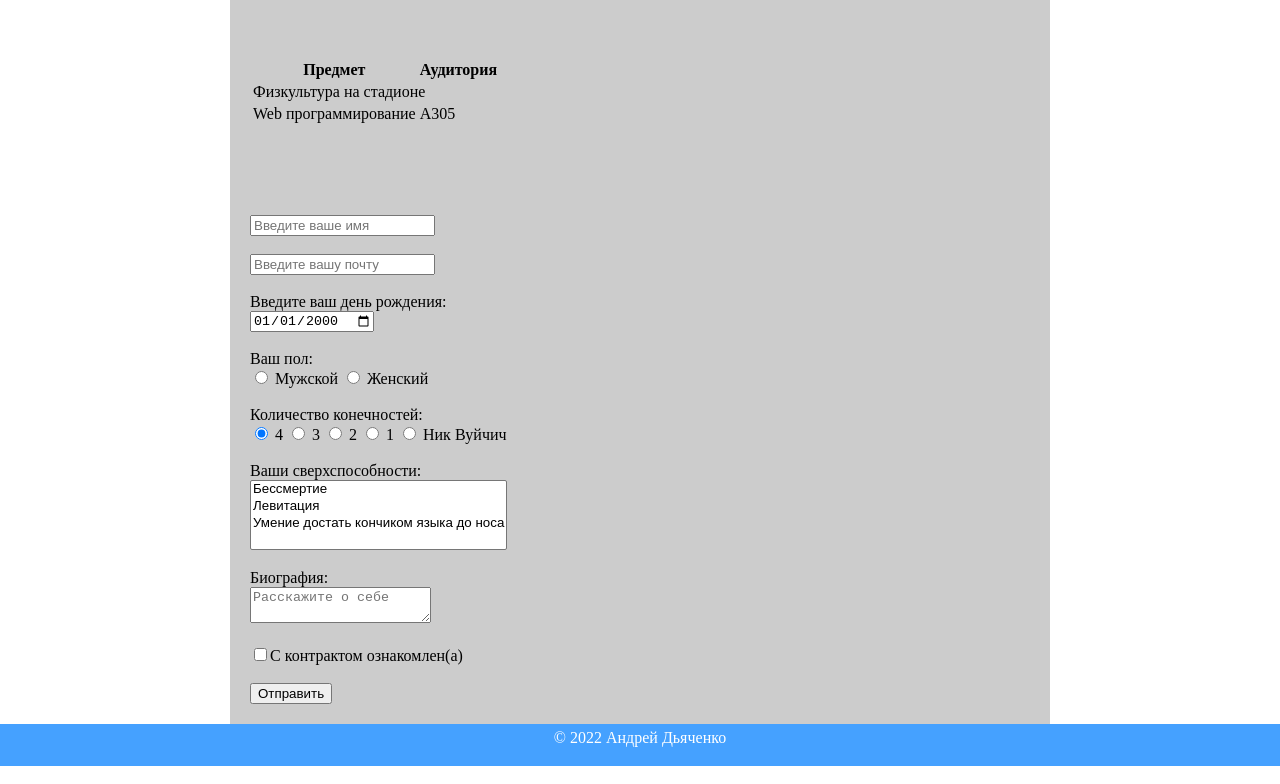
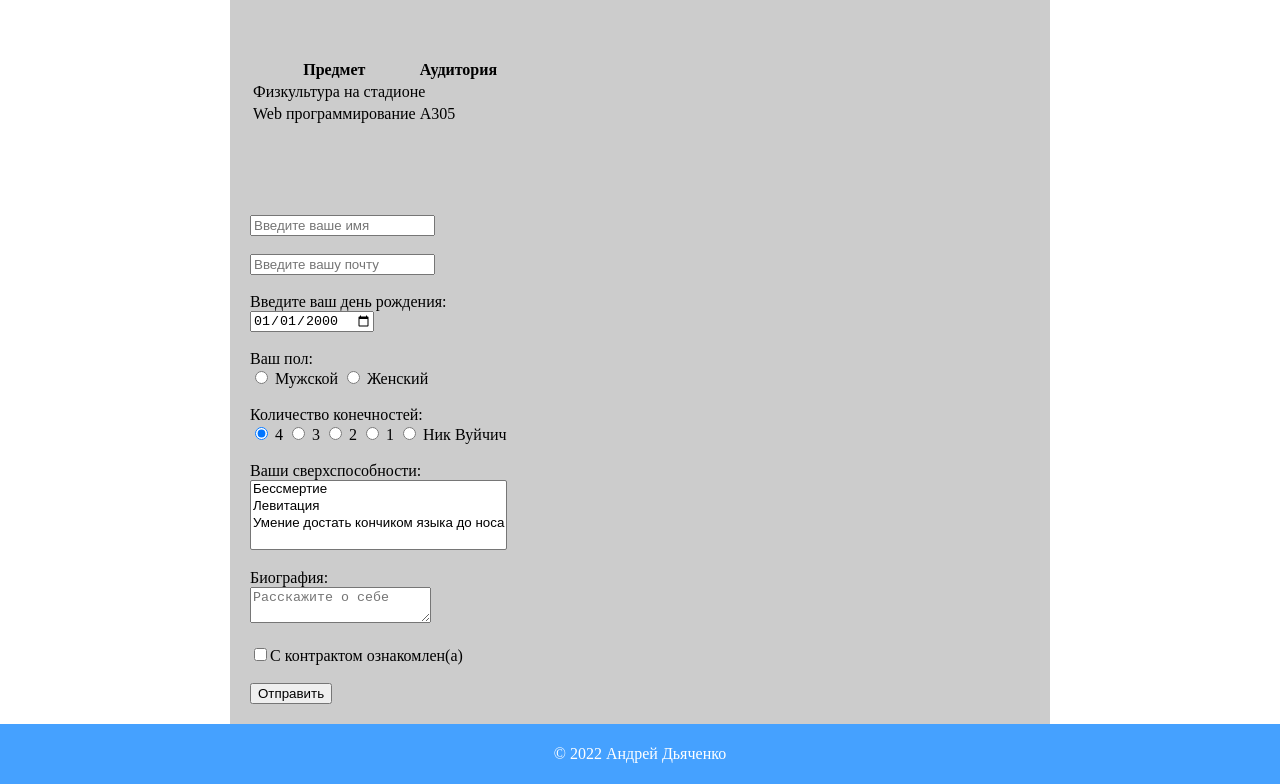
Before and after one commit to timxx21/timxx22.github.io, a plain HTML site: page index.html in a window 1280 px wide. Shown: the part 571-1355 px from the top of the page. Drawn offline with Linux system fonts and the light colour scheme.

Commit message:
Update index.html

```diff
--- a/index.html
+++ b/index.html
@@ -120,7 +120,7 @@
 		</div>
 	</div>
 	<footer>
-		</a> © 2022 Андрей Дьяченко</p>
+		<p> © 2022 Андрей Дьяченко</p>
 	</footer>
 </body>
 
```
